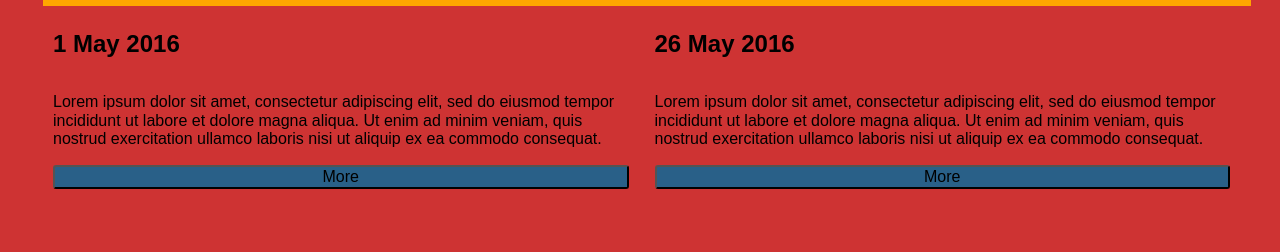
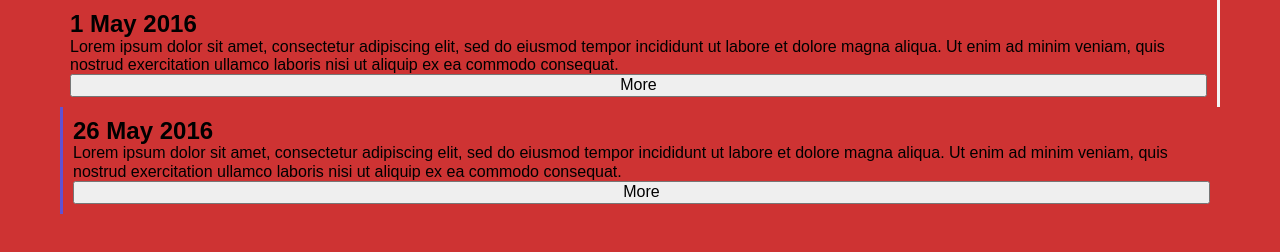
Before and after one commit to Yelamin2/timeline, a plain HTML site: page index.html in a window 1280 px wide. Drawn offline with Linux system fonts and the light colour scheme.

Commit message:
change from grid

```diff
--- a/index.html
+++ b/index.html
@@ -1,5 +1,6 @@
 <!DOCTYPE html>
 <html lang="en">
+
 <head>
     <meta charset="UTF-8">
     <meta http-equiv="X-UA-Compatible" content="IE=edge">
@@ -7,29 +8,35 @@
     <title>Document</title>
 
     <link rel="stylesheet" href="./styles/normalize.css" media="screen" title="no title" charset="utf-8">
-  <link rel="stylesheet" href="./styles/main.css" media="screen" title="no title" charset="utf-8">
+    <link rel="stylesheet" href="./styles/main.css" media="screen" title="no title" charset="utf-8">
 </head>
+
 <body>
 
     <div class="timeline">
-        <div class="card">
+        <div class="card-left">
             <div class="title">
                 <h2>1 May 2016</h2>
-                <p>Lorem ipsum dolor sit amet, consectetur adipiscing elit, sed do eiusmod tempor incididunt ut labore et dolore magna aliqua. Ut enim ad minim veniam, quis nostrud exercitation ullamco laboris nisi ut aliquip ex ea commodo consequat. </p>
+                <p>Lorem ipsum dolor sit amet, consectetur adipiscing elit, sed do eiusmod tempor incididunt ut labore
+                    et dolore magna aliqua. Ut enim ad minim veniam, quis nostrud exercitation ullamco laboris nisi ut
+                    aliquip ex ea commodo consequat. </p>
                 <button> More</button>
             </div>
         </div>
-        <div class="card"></div>
-        <div class="card">
+        <div class="card-middle"></div>
+        <div class="card-right">
             <div class="title">
                 <h2>26 May 2016</h2>
-                <p> Lorem ipsum dolor sit amet, consectetur adipiscing elit, sed do eiusmod tempor incididunt ut labore et dolore magna
-                aliqua. Ut enim ad minim veniam, quis nostrud exercitation ullamco laboris nisi ut aliquip ex ea commodo consequat.
-            </p>
-            <button> More</button>
+                <p> Lorem ipsum dolor sit amet, consectetur adipiscing elit, sed do eiusmod tempor incididunt ut labore
+                    et dolore magna
+                    aliqua. Ut enim ad minim veniam, quis nostrud exercitation ullamco laboris nisi ut aliquip ex ea
+                    commodo consequat.
+                </p>
+                <button> More</button>
             </div>
         </div>
     </div>
 
 </body>
+
 </html>
--- a/styles/main.css
+++ b/styles/main.css
@@ -5,34 +5,40 @@
 
 }
 
-*::before, *::after {
+* {
 
     padding: 0;
     margin: 0;
+    box-sizing: border-box;
+    font-family: Arial, Helvetica, sans-serif;
 }
 
-html {
-
-    box-sizing: border-box;
-    width: 100%;
-}
 
 body {
     background-color: var(--background-color);
-    font-family: Arial, Helvetica, sans-serif;
 
 }
 
 .timeline {
-
-    position: relative;
     max-width: 1200px;
     margin:0 auto;
-    display: grid;
-    grid-template-columns: 1fr 3px 1fr;
+    padding: 0 20px;
+    position: relative;
+
 }
 
-.timeline::after {
+.timeline .timescale {
+position: absolute;
+height: 100%;
+width: 5px;
+background: #f5f5f5;
+left: 50%;
+top: 30px;
+transform: translateX(-50%)
+
+
+}
+/*.timeline::after {
 
     content: '';
     position: absolute;
@@ -41,20 +47,16 @@ body {
     bottom: 0;
     left: 45%;
 }
+*/
 
-.card::before {
-    content: "";
-    position: absolute;
-    width: 50%;
-    border: solid orange;
+.card-right {
+    border-left: 3px solid #6051d4;
+
+}
+.card-left {
+    border-right: 3px solid #f5f5f5;
 }
 
-.card {
-
-    border-left: 3px solid #ce3333;
-
-
-}
 
 .title {
 
@@ -63,11 +65,3 @@ body {
     border-radius: 5px;
     padding: 10px;
 }
-
-button {
-
-    background-color: var(--button-color);
-    position:relative;
-    border-radius: 3px;
-    box-sizing: border-box;
-}
```
